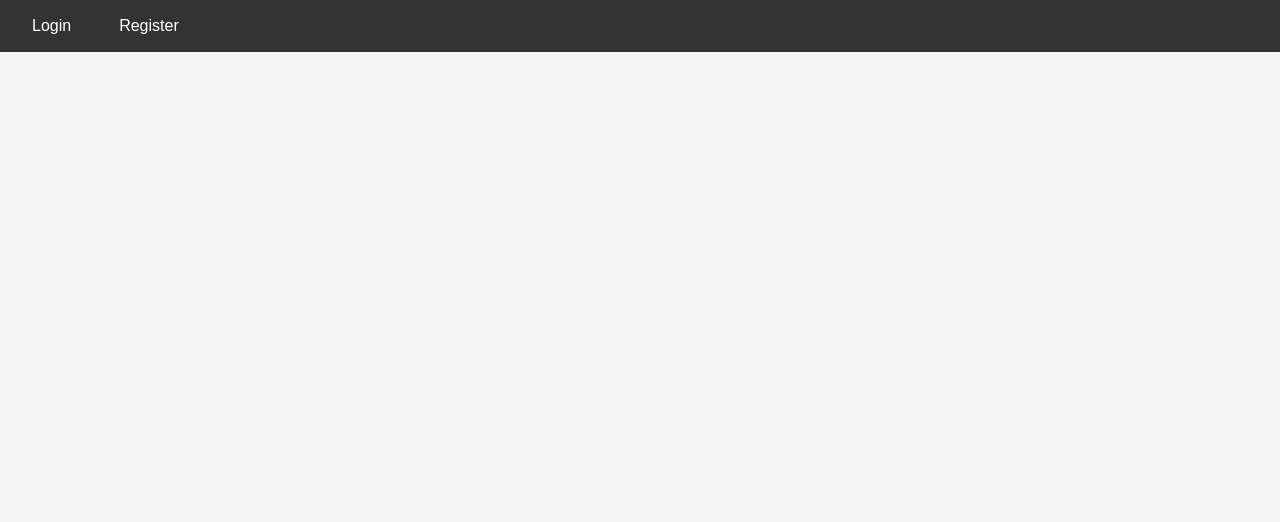
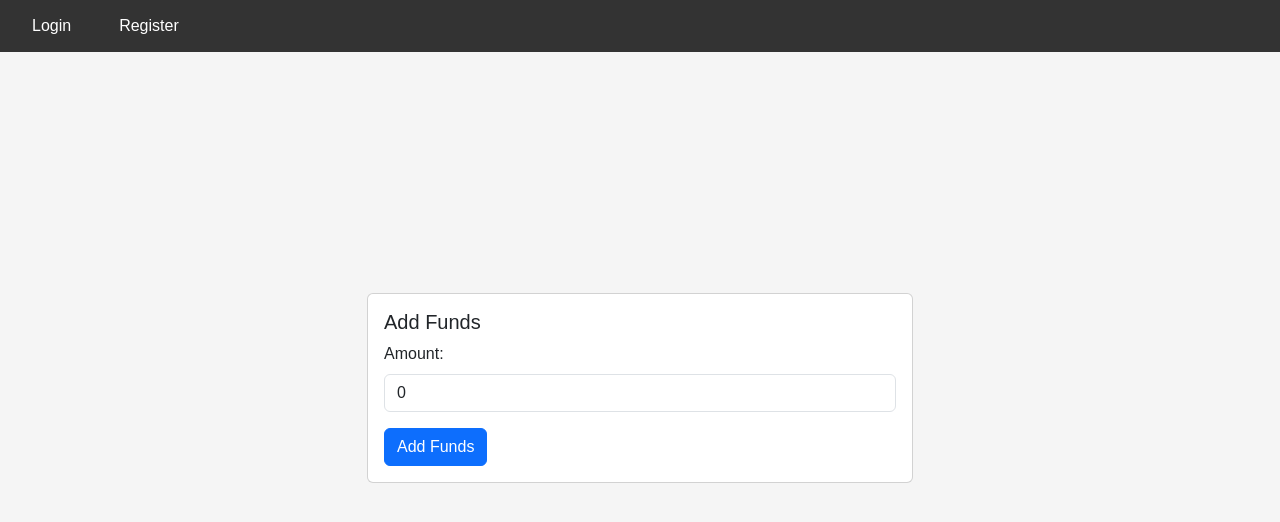
Before and after one commit to alex3621/stock-tracking-app, a React (Create React App) app in the folder frontend/: page /AddFunds in a window 1280 px wide. Before the commit this address had no page. Shown: the top 522 px of the page. Built offline with nearby package versions, Linux system fonts and the light colour scheme.

Commit message:
added AddFunds component and backend functions

```diff
--- a/frontend/src/App.js
+++ b/frontend/src/App.js
@@ -8,6 +8,7 @@ import Home from './components/Home';
 import Manage from './components/Manage'
 import Funds from './components/Funds';
 import Sell from './components/Sell';
+import AddFunds from './components/AddFunds';
 import './App.css';
 
 function App() {
@@ -58,6 +59,9 @@ function App() {
               <li className="custom-navbar-item">
                 <Link to="/sell" className="custom-navbar-link">Sell</Link>
               </li>
+              <li className="custom-navbar-item">
+                <Link to="/AddFunds" className="custom-navbar-link">Add Funds</Link>
+              </li>
               <li className="custom-navbar-item custom-navbar-link">
                 <Funds userId={userId} />
               </li>
@@ -83,6 +87,7 @@ function App() {
         <Route path="/Home" element={<Home userId={userId}/>} />
         <Route path="/manage" element={<Manage userId={userId} />} />
         <Route path="/sell" element={<Sell userId={userId} />} />
+        <Route path="/AddFunds" element={<AddFunds userId={userId} />} />
       </Routes>
     </Router>
   );
--- /dev/null
+++ b/frontend/src/components/AddFunds.js
@@ -0,0 +1,73 @@
+import React, { useState } from 'react';
+import { Container, Row, Col, Card, Form, Button } from 'react-bootstrap';
+import { ToastContainer, toast } from 'react-toastify';
+import 'react-toastify/dist/ReactToastify.css';
+
+function AddFunds({ userId }) {
+  const [amount, setAmount] = useState(0);
+
+  const handleSubmit = async (e) => {
+    e.preventDefault();
+    try {
+      const response = await fetch('http://localhost:8000/user/addFund', {
+        method: 'POST',
+        headers: {
+          'Content-Type': 'application/json',
+        },
+        body: JSON.stringify({
+          user_id: userId,
+          amount: parseFloat(amount),
+        }),
+      });
+
+      const data = await response.json();
+
+      if (response.ok) {
+        toast.success('Funds added successfully!');
+        setTimeout(() => {
+          window.location.reload();
+        }, 3000);
+      } else {
+        toast.error(data.message || 'Failed to add funds');
+      }
+    } catch (error) {
+      console.error('Error adding funds:', error);
+      toast.error('An error occurred while adding funds');
+    }
+  };
+
+  return (
+    <div className="flex-container">
+      <Container>
+        <Row className="justify-content-center">
+          <Col md={6}>
+            <Card className="mb-4">
+              <Card.Body>
+                <Card.Title>Add Funds</Card.Title>
+                <Form onSubmit={handleSubmit}>
+                  <Form.Group className="mb-3" controlId="amount">
+                    <Form.Label>Amount:</Form.Label>
+                    <Form.Control
+                      type="number"
+                      value={amount}
+                      onChange={(e) => setAmount(e.target.value)}
+                      required
+                      min="0"
+                      step="0.01"
+                    />
+                  </Form.Group>
+                  <Button variant="primary" type="submit">
+                    Add Funds
+                  </Button>
+                </Form>
+              </Card.Body>
+            </Card>
+          </Col>
+        </Row>
+      </Container>
+      <ToastContainer />
+    </div>
+  );
+}
+
+export default AddFunds;
```
Also changed, not shown: 2 other files (tests, documents, lock files or other folders).
